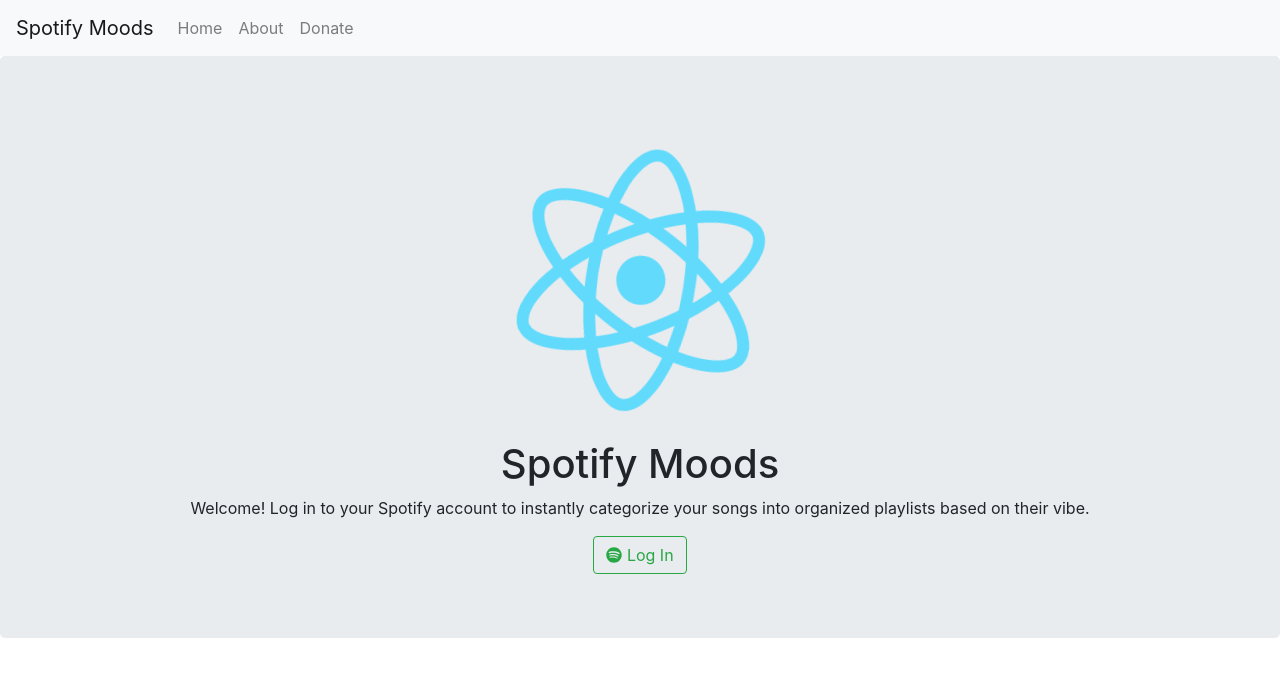
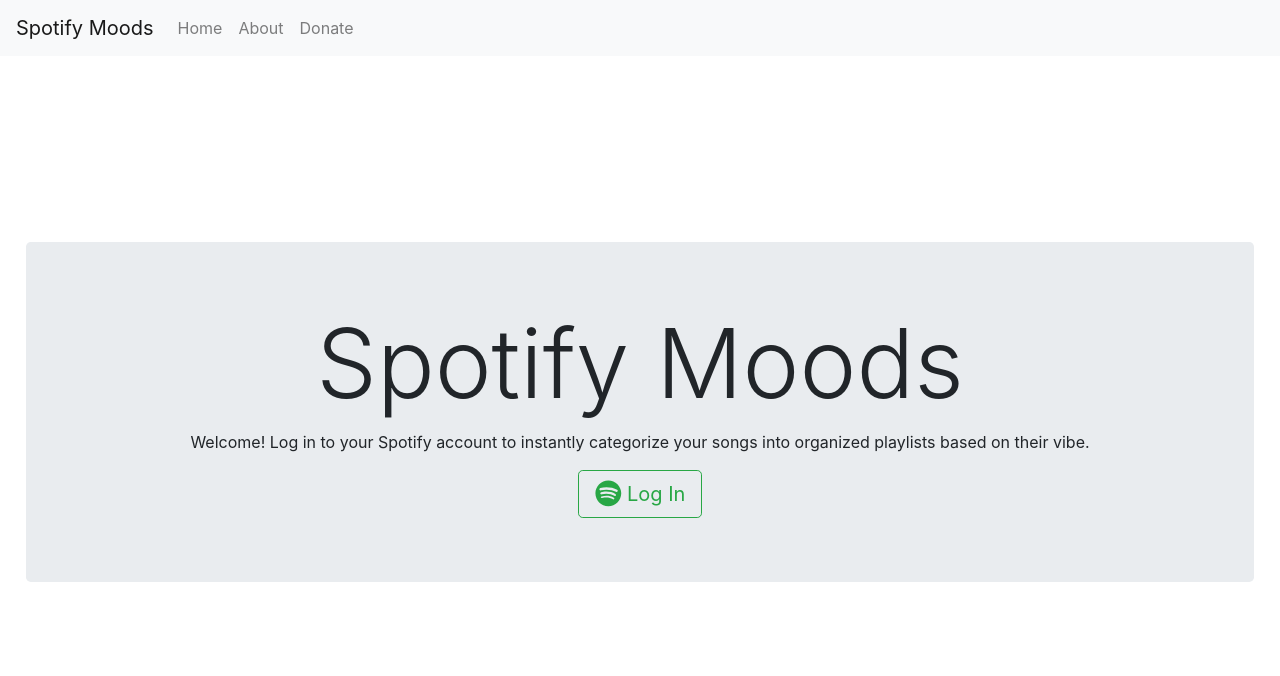
Before and after one commit to alejandroidepaz/Spotify-Playlist-Generator, a React (Create React App) app in the folder spg-frontend/: page / in a window 1280 px wide. Shown: the top 676 px of the page. Built offline with nearby package versions, Linux system fonts and the light colour scheme.

Commit message:
Error handling, updated styles, about and donate

```diff
--- /dev/null
+++ b/spg-frontend/src/components/About.tsx
@@ -0,0 +1,31 @@
+import React from 'react';
+import '../styling/App.css';
+import 'bootstrap/dist/css/bootstrap.css';
+import Jumbotron from 'react-bootstrap/esm/Jumbotron';
+import us from '../assets/us.jpg';
+
+const GitHubLink = ({ name, username }) => (
+  <a href={`https://github.com/${username}`}>{name}</a>
+);
+
+const About = () => {
+  return (
+    <div className="Page">
+      <Jumbotron style={{ textAlign: 'center' }}>
+        <h1 className="display-3">About Spotify Moods</h1>
+        <p>
+          Spotify Moods is a collaberation between <GitHubLink name="Alejandro De Paz" username="alejandroidepaz" /> and <GitHubLink name="Taylor Griffin" username="taylorrgriffin" />.
+        </p>
+        <img src={us} style={{ width: 200 }} />
+        <p>
+          We are software engineers from Portland, OR who are passionate about music and creating delightful user experiences.
+        </p>
+        <p>
+          This project was made possible by the <a href="https://developer.spotify.com/documentation/web-api/">Spotify API</a>. You can check out the source code <a href="https://github.com/alejandroidepaz/Spotify-Playlist-Generator">on GitHub</a>.
+        </p>
+      </Jumbotron>
+    </div>
+  );
+}
+
+export default About;
--- a/spg-frontend/src/components/App.tsx
+++ b/spg-frontend/src/components/App.tsx
@@ -4,8 +4,10 @@
 import { Switch, Route } from "react-router-dom";
 import ScrollToTop from "./ScrollToTop";
 import NavigationBar from './Nav';
-import Home from './Home';
+import Login from './Login';
 import Error from './Error';
+import About from './About';
+import Donate from './Donate';
 import ProfilePreview from './ProfilePreview';
 
 const Router = () => {
@@ -14,7 +16,9 @@
       <Switch>
         <Route exact path="/profile" component={ProfilePreview}></Route>
         <Route exact path="/error" component={Error}></Route>
-        <Route exact path="/" component={Home}></Route>
+        <Route exact path="/about" component={About}></Route>
+        <Route exact path="/donate" component={Donate}></Route>
+        <Route exact path="/" component={Login}></Route>
       </Switch>
     </ScrollToTop>
   );
--- /dev/null
+++ b/spg-frontend/src/components/Donate.tsx
@@ -0,0 +1,22 @@
+import React from 'react';
+import '../styling/App.css';
+import 'bootstrap/dist/css/bootstrap.css';
+import Jumbotron from 'react-bootstrap/esm/Jumbotron';
+
+const Donate = () => {
+  return (
+    <div className="Page">
+      <Jumbotron style={{ textAlign: 'center' }}>
+        <h1 className="display-3">Donate</h1>
+        <p>
+          If you enjoy Spotify Moods, consider supporting development by <a href="https://buymeacoff.ee/taylorrgriffin">buying us a cup of coffee</a>.
+        </p>
+        <p>
+          We provide Spotify Moods for free without ads, and donations help us cover server costs.
+        </p>
+      </Jumbotron>
+    </div>
+  );
+}
+
+export default Donate;
--- a/spg-frontend/src/components/Error.tsx
+++ b/spg-frontend/src/components/Error.tsx
@@ -4,7 +4,7 @@
 
 function Error() {
   return (
-    <div className="App">
+    <div className="Page">
       <div className="jumbotron">
         <h1 className="display-1">Oops!</h1>
         <h1 className="display-4">We encountered an unexpected error.</h1>
--- a/spg-frontend/src/components/Home.tsx
+++ b/spg-frontend/src/components/Home.tsx
@@ -3,10 +3,10 @@
 import 'bootstrap/dist/css/bootstrap.css';
 import LoginForm from './Login';
 
-function Home() {
+function Home(props) {
   return (
-    <div className="App">
-      <LoginForm />
+    <div className="Page">
+      <LoginForm location={props.location} />
     </div>
   );
 }
--- a/spg-frontend/src/components/Login.tsx
+++ b/spg-frontend/src/components/Login.tsx
@@ -1,4 +1,4 @@
-import React from 'react';
+import React, { useState } from 'react';
 import 'bootstrap/dist/css/bootstrap.css';
 import Button from 'react-bootstrap/Button';
 import { FontAwesomeIcon } from '@fortawesome/react-fontawesome';
@@ -6,23 +6,37 @@
 
 import Jumbotron from 'react-bootstrap/Jumbotron';
 import logo from '../assets/logo.svg';
+import Alert from 'react-bootstrap/Alert';
 
-const LoginForm = () => {
+const LoginForm = (props) => {
+    const params = new URLSearchParams(props.location.search);
+    const [error, setError] = useState(params.get('error'));
 
     return (
-        <Jumbotron>
-            <img src={logo} className="App-logo" alt="logo" />
-            <h1>Spotify Moods</h1>
+        <div className="Page">
+            { error &&
+                <Alert variant="danger" onClose={() => setError(null)} dismissible>
+                    <Alert.Heading>Oops! We encountered an error.</Alert.Heading>
+                    <p>
+                        Something went wrong while authenticating with Spotify.
+                        Please try again later.
+                    </p>
+                </Alert>
+            }
+            <Jumbotron style={{ textAlign: 'center' }}>
+                <h1 className="display-1">Spotify Moods</h1>
+                {/* <img src={logo} className="App-logo" alt="logo" /> */}
                 <p>
                     Welcome! Log in to your Spotify account to instantly categorize your
                     songs into organized playlists based on their vibe.
                 </p>
-            <Button variant="outline-success" onClick={() => {
+                <Button size="lg" variant="outline-success" onClick={() => {
                     window.location.href = "http://localhost:8000/login";
                 }}>
-            <FontAwesomeIcon icon={faSpotify}/>    Log In
+                <FontAwesomeIcon icon={faSpotify} size="lg"/>    Log In
                 </Button>
             </Jumbotron>
+        </div>
     )
 }
 
--- a/spg-frontend/src/components/Nav.tsx
+++ b/spg-frontend/src/components/Nav.tsx
@@ -8,13 +8,13 @@
     return(
         <div>
             <Navbar bg="light" expand="lg">
-                <Navbar.Brand href="#home">Spotify Moods</Navbar.Brand>
+                <Navbar.Brand href="/">Spotify Moods</Navbar.Brand>
                 <Navbar.Toggle aria-controls="basic-navbar-nav" />
                 <Navbar.Collapse id="basic-navbar-nav">
                 <Nav className="mr-auto">
-                    <Nav.Link href="#home">Home</Nav.Link>
-                    <Nav.Link href="#link">About</Nav.Link>
-                    <Nav.Link href="#link">Donate</Nav.Link>
+                    <Nav.Link href="/">Home</Nav.Link>
+                    <Nav.Link href="/about">About</Nav.Link>
+                    <Nav.Link href="/donate">Donate</Nav.Link>
                 </Nav>
                 </Navbar.Collapse>
             </Navbar>
--- a/spg-frontend/src/styling/App.css
+++ b/spg-frontend/src/styling/App.css
@@ -1,5 +1,19 @@
 .App {
-  text-align: center;
+  display: flex;
+  flex-direction: column;
+  justify-content: center;
+  min-height: 100vh;
+  flex-wrap: wrap;
+}
+
+.Page {
+  flex: 1;
+  display: flex;
+  flex-direction: column;
+  padding-left: 2%;
+  padding-right: 2%;
+  /* text-align: center; */
+  justify-content: center;
 }
 
 .App-logo {
```
Also changed, not shown: 2 other files (tests, documents, lock files or other folders). Lines whose indentation alone changed are shown as unchanged.
